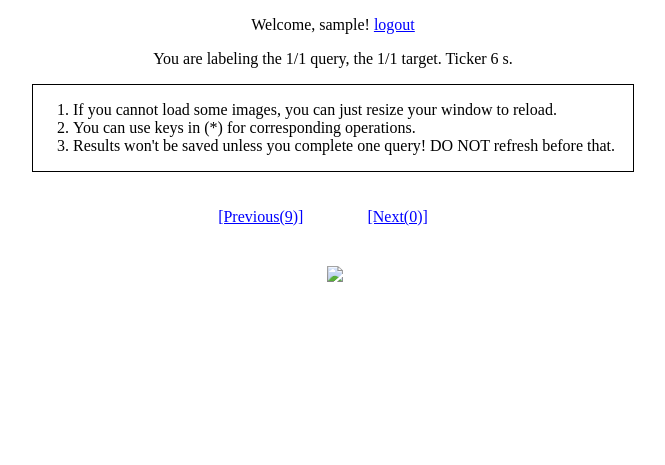
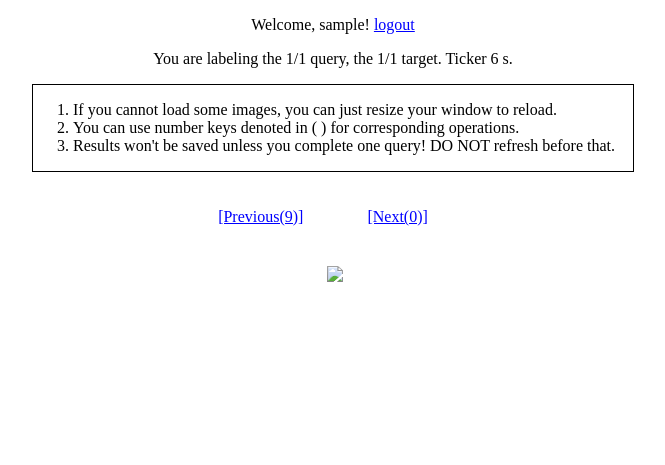
Before and after one commit to sunshaoyan/ISeeNN, a Django app: template ISeeNN/annotator/templates/annotator/annotate.html in a window 1280 px wide. Shown: the top 465 px of the page, without its empty margins (307-972 px from the left). Run offline with Django 3.2, Linux system fonts and the light colour scheme; the template is opened without the code that fills it: most values are stand-ins (such as "Sample title", 1, 10 or a date in 2020); parts of the project's set-up code (start-up, migrations or seed data) failed here and were passed over; some libraries are stand-ins or nearby versions.

Commit message:
add explains

```diff
--- a/ISeeNN/annotator/templates/annotator/annotate.html
+++ b/ISeeNN/annotator/templates/annotator/annotate.html
@@ -18,7 +18,7 @@
     <div class="tips">
         <ol>
             <li>If you cannot load some images, you can just resize your window to reload.</li>
-            <li>You can use keys in (*) for corresponding operations.</li>
+            <li>You can use number keys denoted in ( ) for corresponding operations.</li>
             <li>Results won't be saved unless you complete one query! DO NOT refresh before that.</li>
         </ol>
     </div>
```
